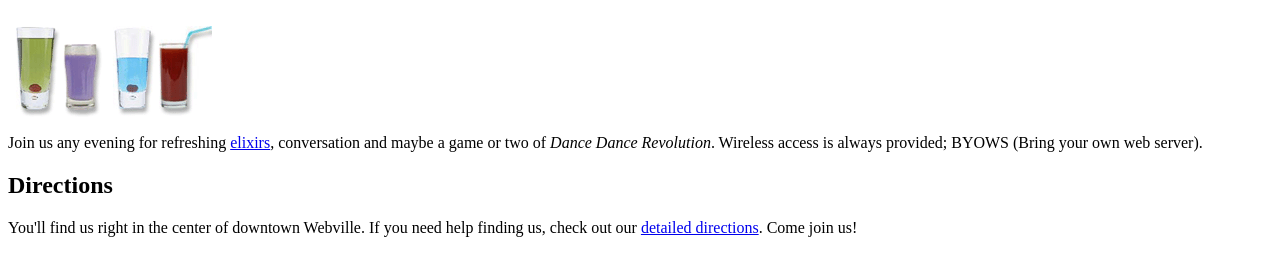
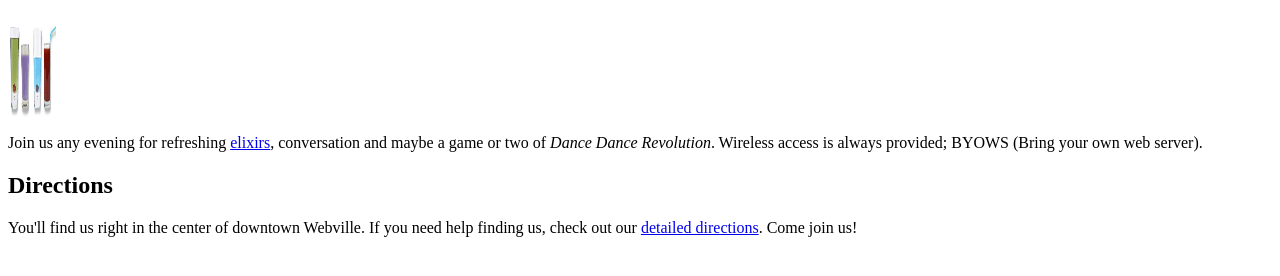
Before and after one commit to LJZSR/basic-html-css, a plain HTML site: page lounge/lounge.html in a window 1280 px wide. Shown: the part 48-324 px from the top of the page. Drawn offline with Linux system fonts and the light colour scheme.

Commit message:
Update lounge.html

```diff
--- a/lounge/lounge.html
+++ b/lounge/lounge.html
@@ -4,7 +4,7 @@
   </head>
   <body>
     <h1>Welcome to the Head First Lounge</h1>
-    <img src="images/drinks.gif">
+    <img src="images/drinks.gif" width="48" height="100">
     <p>
        Join us any evening for refreshing <a href="beverages/elixir.html">elixirs</a>,
        conversation and maybe a game or two of
```
